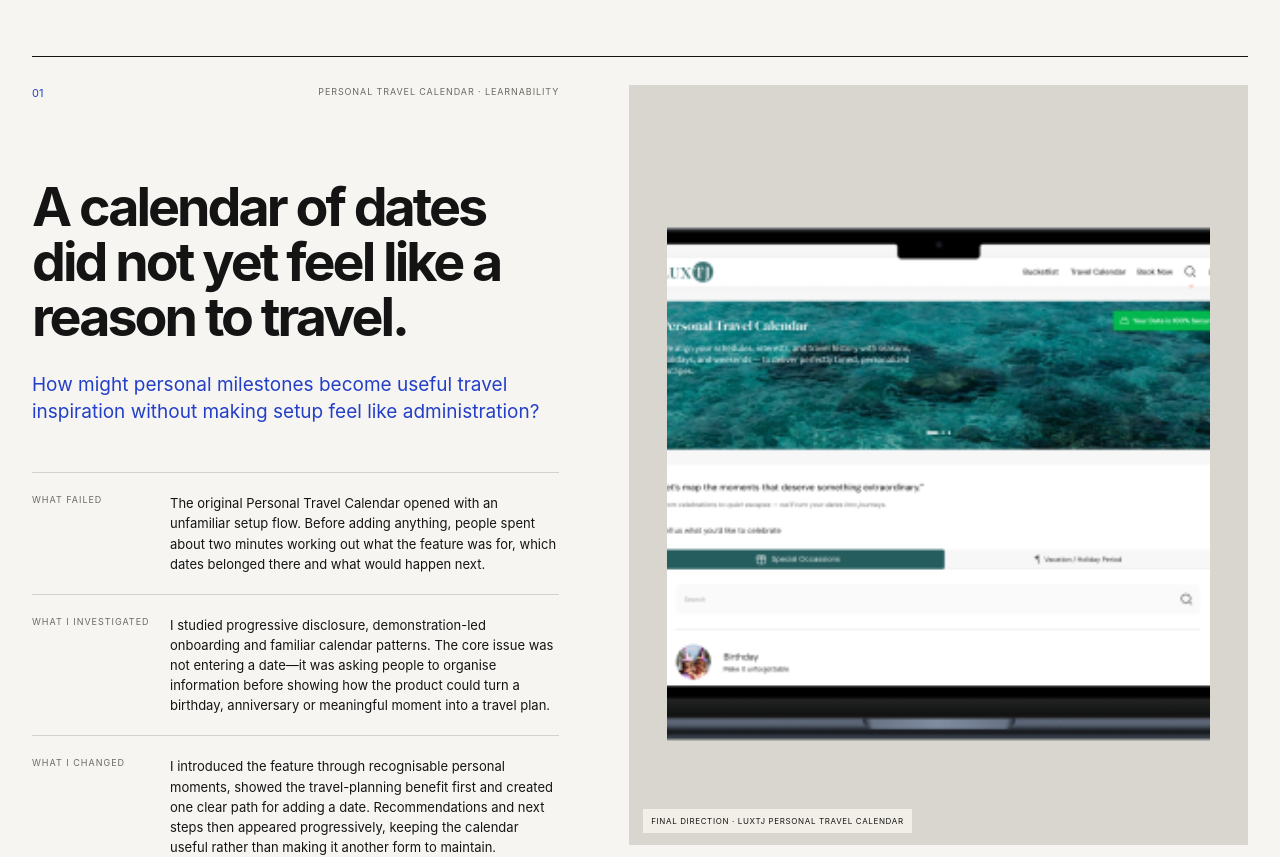
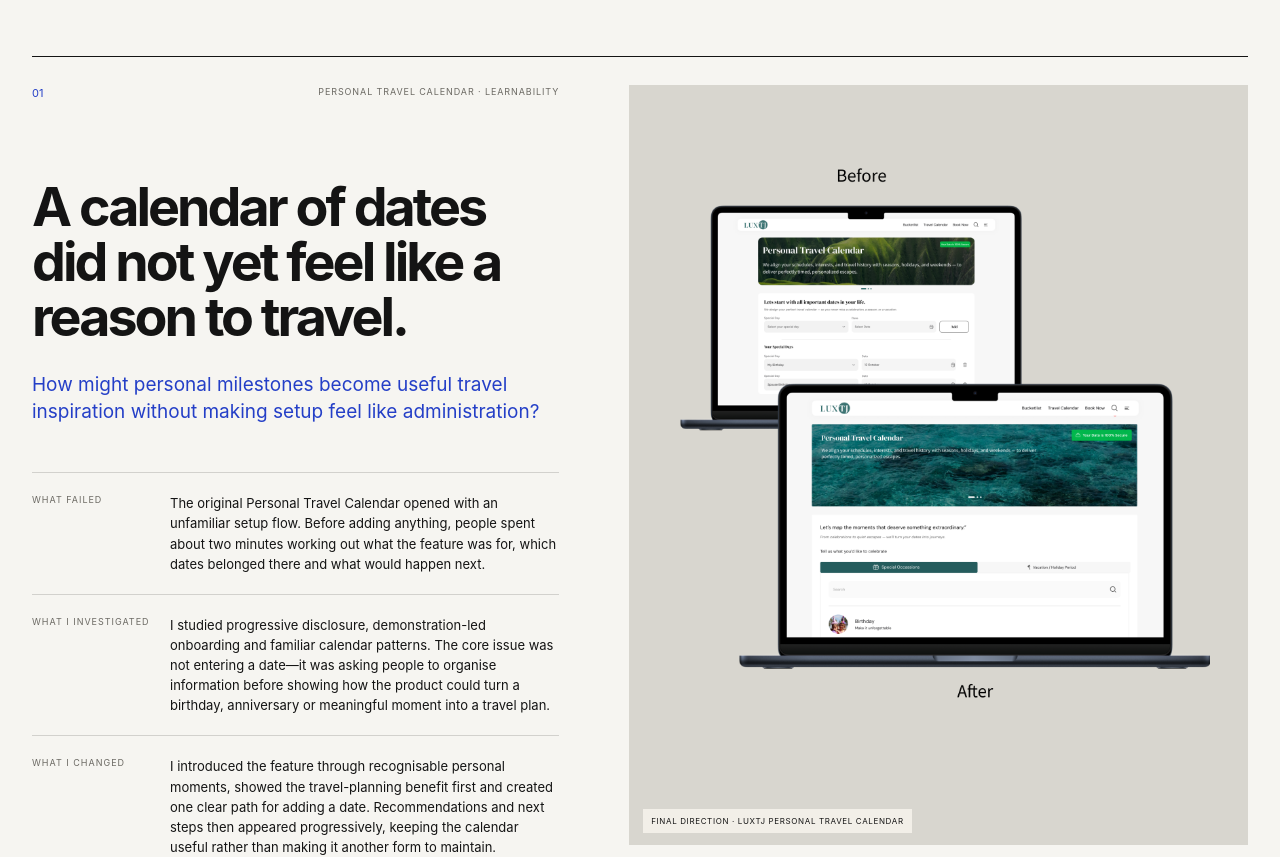
Before and after one commit to Akshayux/akshay-portfolio, a Next.js app: page /work/luxtj in a window 1280 px wide. Shown: the part 6620-7477 px from the top of the page. Built offline with nearby package versions, Linux system fonts and the light colour scheme.

Commit message:
Add Personal Travel Calendar before and after image

```diff
--- a/app/work/luxtj/page.tsx
+++ b/app/work/luxtj/page.tsx
@@ -19,9 +19,8 @@ const chapters=[
     result:'30–50 sec',
     resultLabel:'to understand the Personal Travel Calendar, down from about 2 minutes',
     lesson:'Show how a personal date becomes a meaningful plan before asking people to maintain it.',
-    image:'/figma/case-18.png',
+    image:'/figma/luxtj-ptc-before-after.png',
     imageAlt:'Redesigned LUXTJ Personal Travel Calendar experience',
-    imageClass:'lux-story-visual-tall',
   },
   {
     number:'02',
```
Also changed, not shown: public/figma/luxtj-ptc-before-after.png (added).
